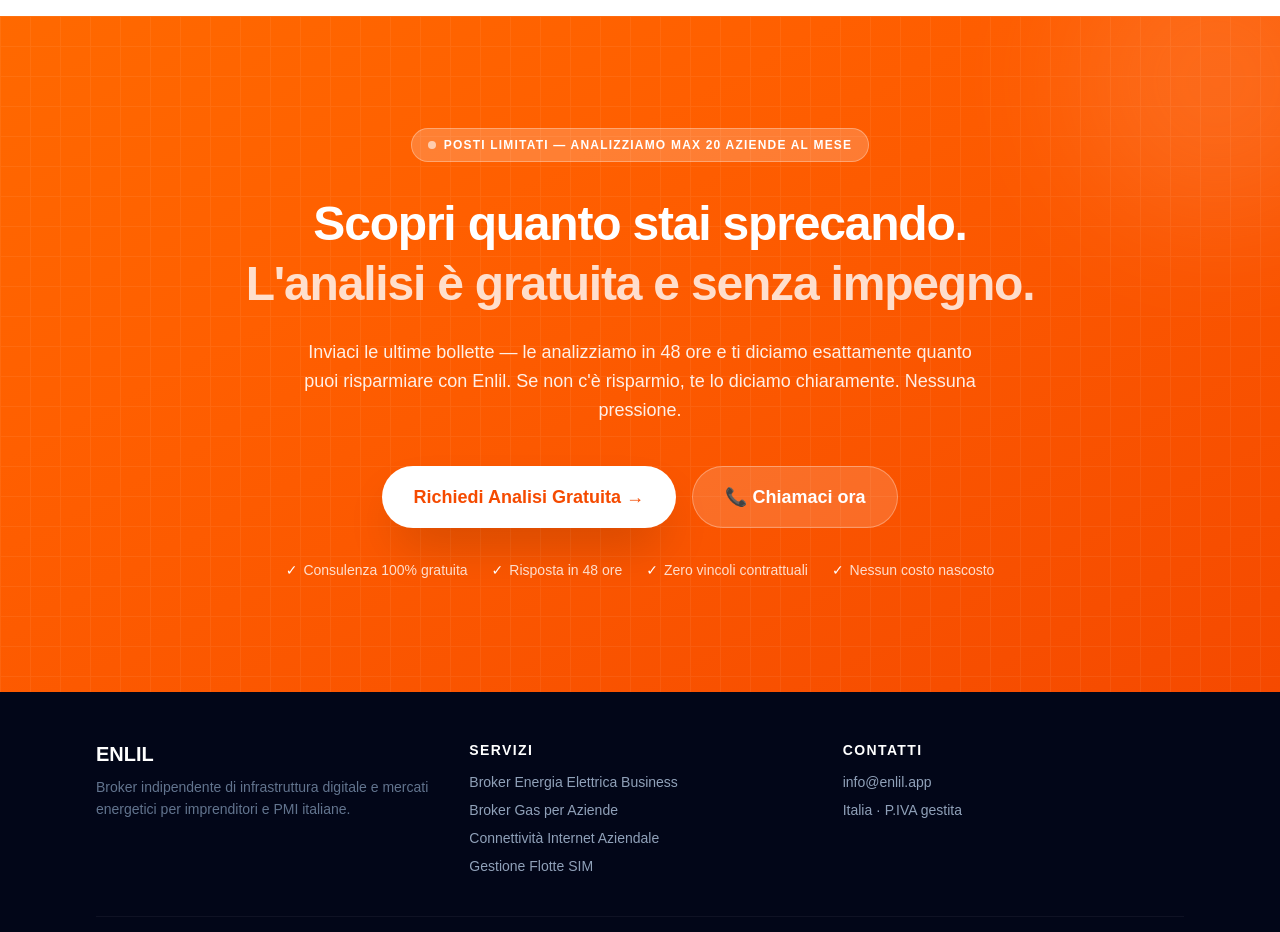
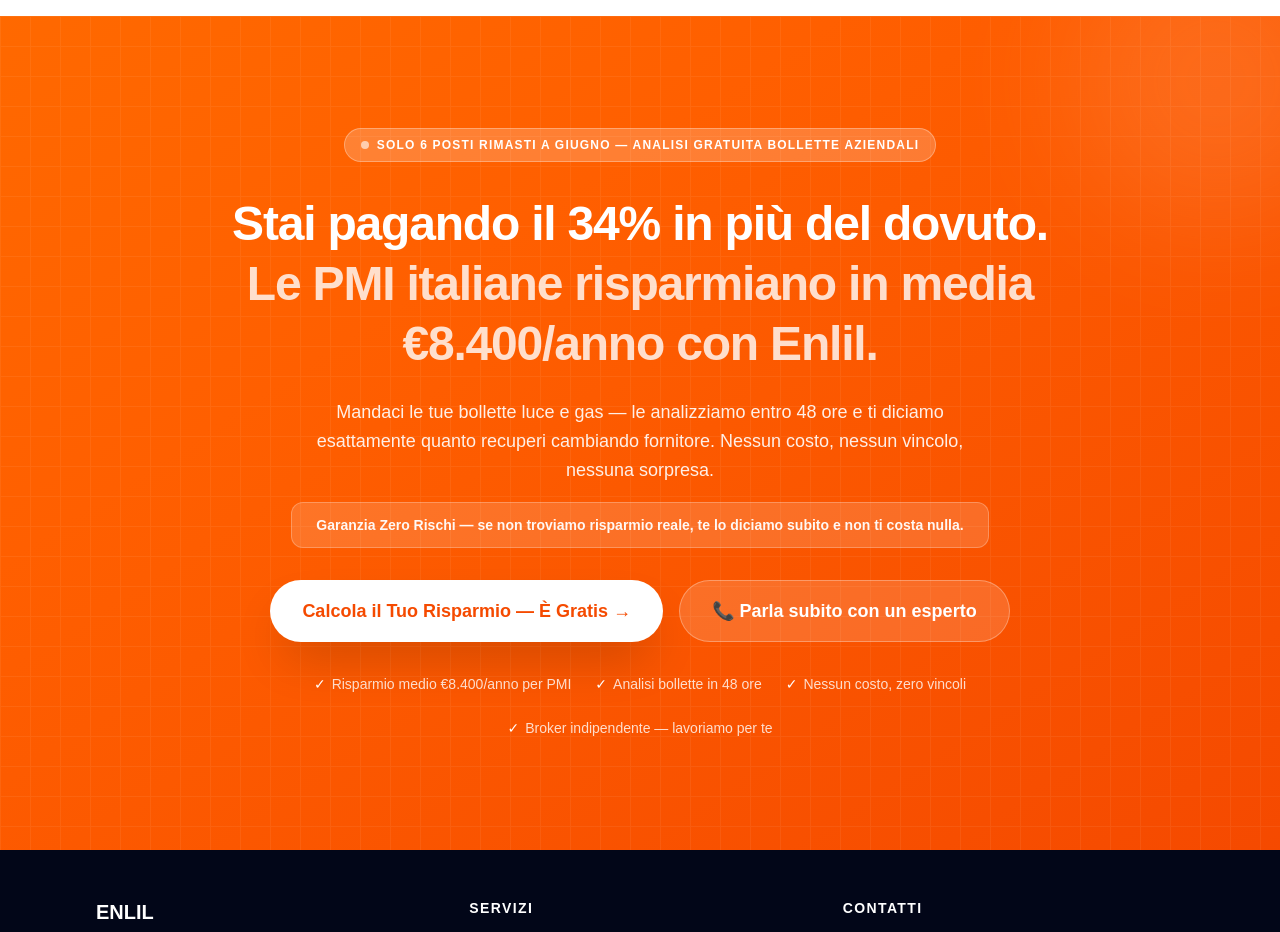
Before and after one commit to Ralph-arch4/enlil-website, a Next.js app: page / in a window 1280 px wide. Shown: the part 4400-5332 px from the top of the page. Built offline with nearby package versions, Linux system fonts and the light colour scheme.

Commit message:
seo: daily improvement
DAY 5 — CTA più aggressiva: scarcity badge con posti rimasti, headline con dato numerico (34% overprice, €8.400/anno), garanzia Zero Rischi, CTA button con benefit esplicito, trust signal con risparmio medio PMI.

```diff
--- a/components/CTASection.tsx
+++ b/components/CTASection.tsx
@@ -18,49 +18,54 @@
         {/* urgency badge */}
         <div className="inline-flex items-center gap-2 bg-white/20 border border-white/30 text-white text-xs font-bold uppercase tracking-widest px-4 py-2 rounded-full mb-8">
           <span className="w-2 h-2 bg-white rounded-full animate-pulse" />
-          Posti limitati — analizziamo max 20 aziende al mese
+          Solo 6 posti rimasti a giugno — analisi gratuita bollette aziendali
         </div>
 
         <h2 className="text-3xl sm:text-4xl lg:text-5xl font-black text-white leading-tight mb-6 tracking-tight">
-          Scopri quanto stai sprecando.
+          Stai pagando il 34% in più del dovuto.
           <br />
-          <span className="text-white/80">L&apos;analisi è gratuita e senza impegno.</span>
+          <span className="text-white/80">Le PMI italiane risparmiano in media €8.400/anno con Enlil.</span>
         </h2>
 
-        <p className="text-white/90 text-lg max-w-2xl mx-auto mb-10 leading-relaxed">
-          Inviaci le ultime bollette — le analizziamo in 48 ore e ti diciamo
-          esattamente quanto puoi risparmiare con Enlil. Se non c&apos;è
-          risparmio, te lo diciamo chiaramente. Nessuna pressione.
+        <p className="text-white/90 text-lg max-w-2xl mx-auto mb-4 leading-relaxed">
+          Mandaci le tue bollette luce e gas — le analizziamo entro 48 ore e
+          ti diciamo esattamente quanto recuperi cambiando fornitore. Nessun
+          costo, nessun vincolo, nessuna sorpresa.
         </p>
+
+        {/* guarantee banner */}
+        <div className="inline-block bg-white/15 border border-white/25 rounded-xl px-6 py-3 mb-8 text-white/95 text-sm font-semibold">
+          Garanzia Zero Rischi — se non troviamo risparmio reale, te lo diciamo subito e non ti costa nulla.
+        </div>
 
         <div className="flex flex-col sm:flex-row gap-4 justify-center mb-8">
           <a
-            href="mailto:info@enlil.app?subject=Analisi%20gratuita%20bollette"
+            href="mailto:info@enlil.app?subject=Analisi%20gratuita%20bollette%20aziendali"
             className="inline-flex items-center justify-center gap-2 bg-white text-orange-600 font-black text-lg px-8 py-4 rounded-full transition-all hover:bg-orange-50 shadow-2xl shadow-black/20 hover:-translate-y-0.5"
           >
-            Richiedi Analisi Gratuita →
+            Calcola il Tuo Risparmio — È Gratis →
           </a>
           <a
             href="tel:+390000000000"
             className="inline-flex items-center justify-center gap-2 bg-white/15 hover:bg-white/25 text-white font-bold text-lg px-8 py-4 rounded-full border border-white/30 transition-all"
           >
-            📞 Chiamaci ora
+            📞 Parla subito con un esperto
           </a>
         </div>
 
         {/* trust signals */}
         <div className="flex flex-wrap justify-center gap-6 text-white/80 text-sm font-medium">
           <span className="flex items-center gap-1.5">
-            <span className="text-white">✓</span> Consulenza 100% gratuita
+            <span className="text-white">✓</span> Risparmio medio €8.400/anno per PMI
           </span>
           <span className="flex items-center gap-1.5">
-            <span className="text-white">✓</span> Risposta in 48 ore
+            <span className="text-white">✓</span> Analisi bollette in 48 ore
           </span>
           <span className="flex items-center gap-1.5">
-            <span className="text-white">✓</span> Zero vincoli contrattuali
+            <span className="text-white">✓</span> Nessun costo, zero vincoli
           </span>
           <span className="flex items-center gap-1.5">
-            <span className="text-white">✓</span> Nessun costo nascosto
+            <span className="text-white">✓</span> Broker indipendente — lavoriamo per te
           </span>
         </div>
       </div>
```
